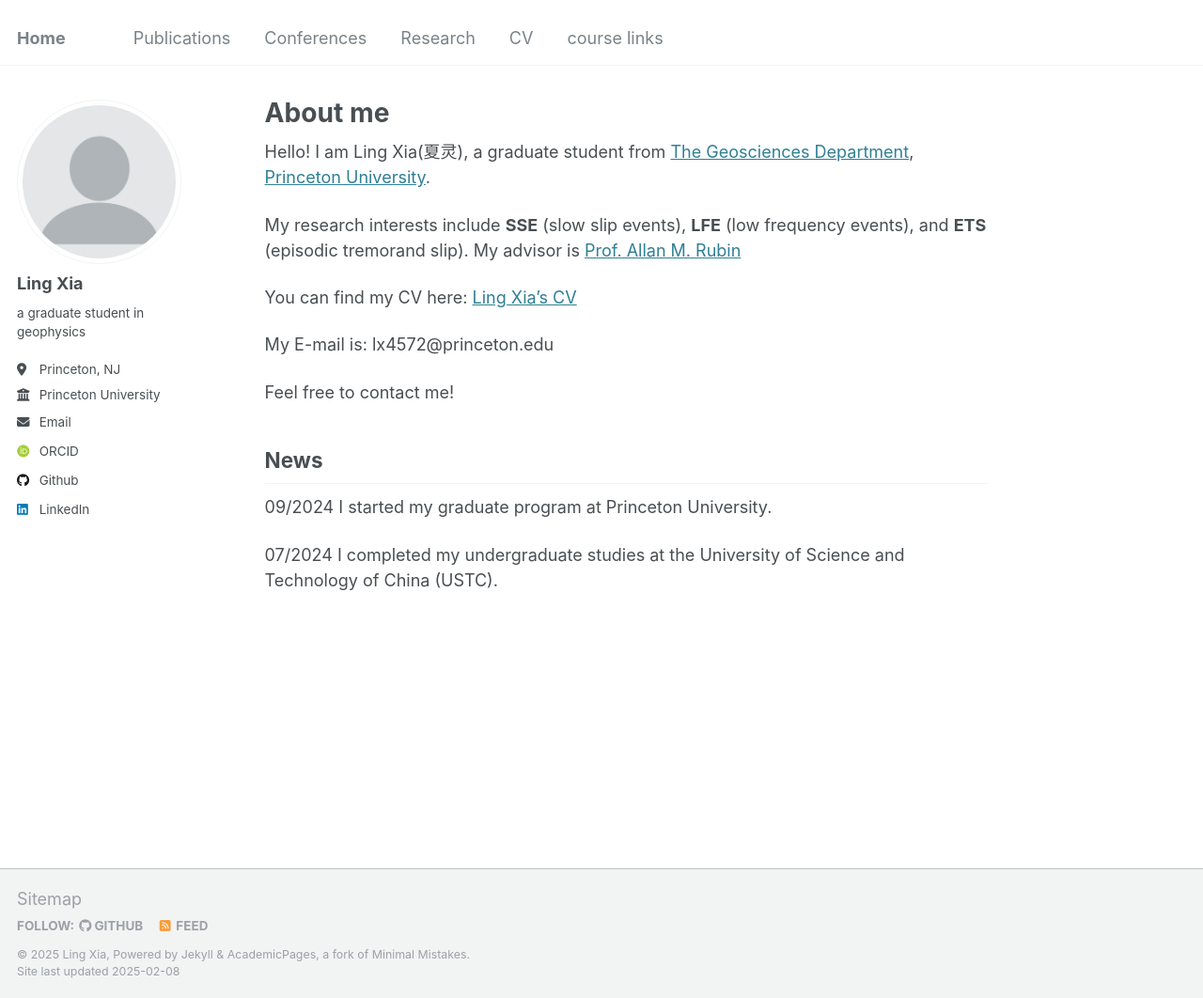
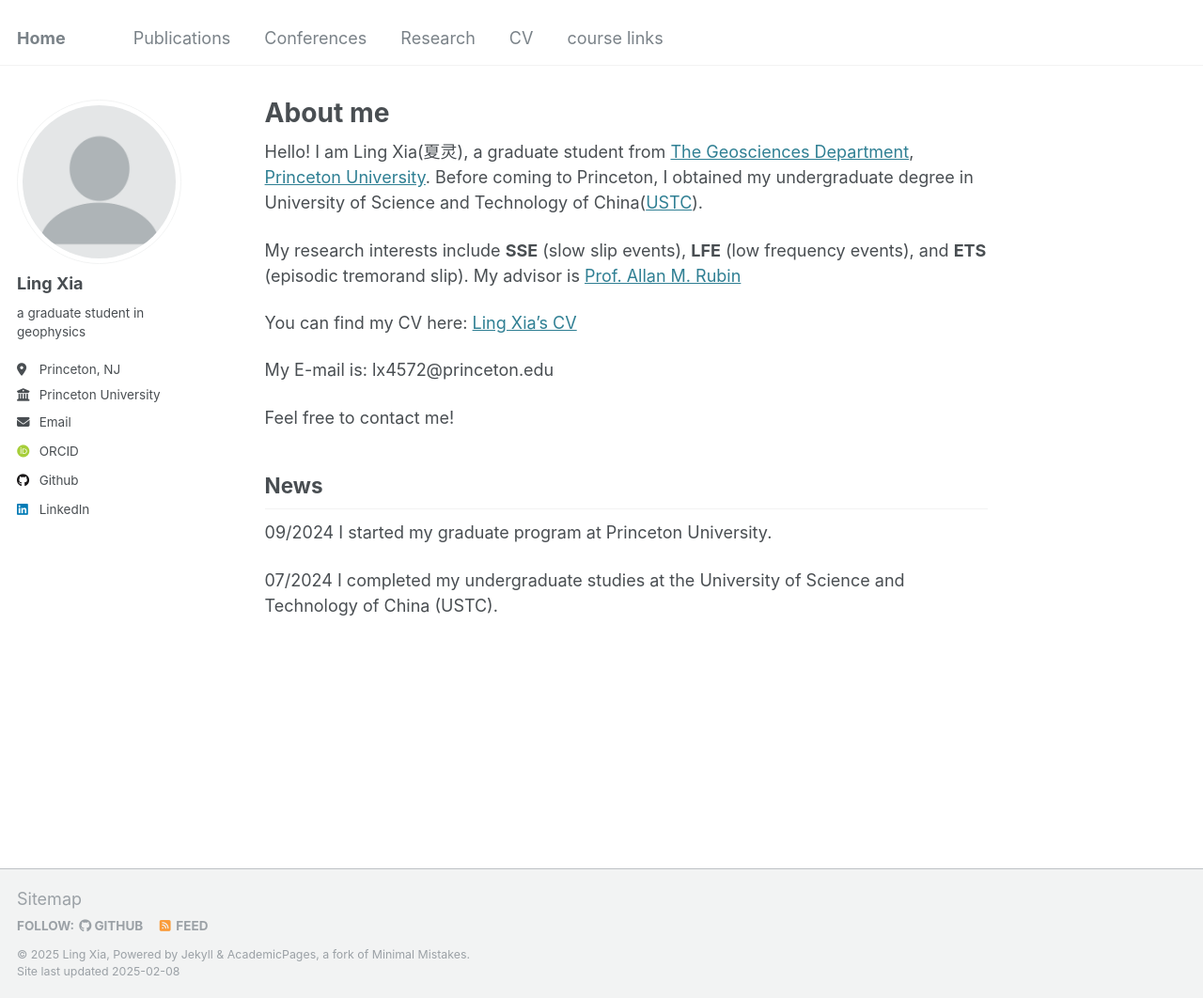
Before and after one commit to xialing2003/xialing2003.github.io, a Jekyll site: the page built from _pages/about.md, in a window 1280 px wide and 1062 px high. Shown: the whole window at 94% size. Built offline with Jekyll 4.4.1, drawn with Linux system fonts in a browser that asks for light colours; some web fonts are replaced.

Commit message:
Update about.md

```diff
--- a/_pages/about.md
+++ b/_pages/about.md
@@ -7,7 +7,7 @@ redirect_from:
   - /about.html
 ---
 
-Hello! I am Ling Xia(夏灵), a graduate student from [The Geosciences Department](https://geosciences.princeton.edu/), [Princeton University](https://www.princeton.edu/).
+Hello! I am Ling Xia(夏灵), a graduate student from [The Geosciences Department](https://geosciences.princeton.edu/), [Princeton University](https://www.princeton.edu/). Before coming to Princeton, I obtained my undergraduate degree in University of Science and Technology of China([USTC](https://en.ustc.edu.cn/)).
 
 My research interests include **SSE** (slow slip events), **LFE** (low frequency events), and **ETS** (episodic tremorand slip).
 My advisor is [Prof. Allan M. Rubin](https://geosciences.princeton.edu/people/allan-m-rubin)
```
